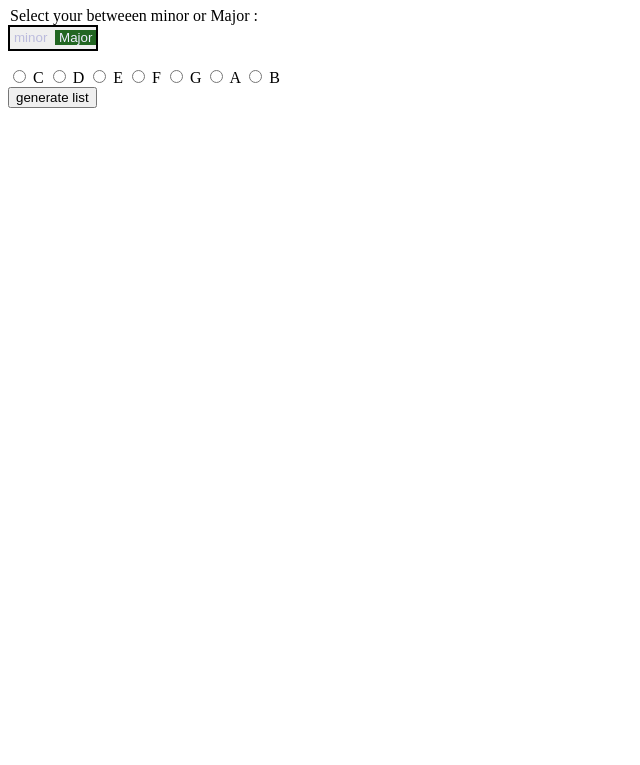
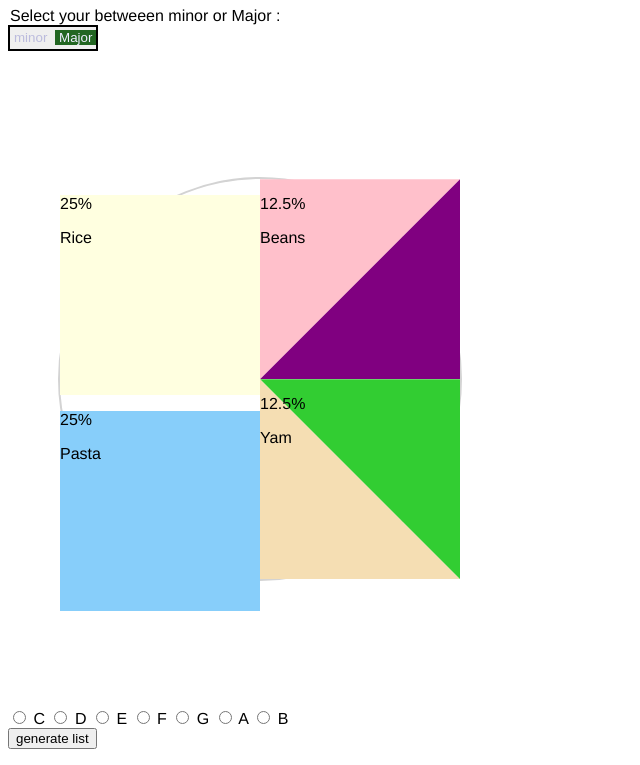
Before and after one commit to t-h2o/busic, a plain HTML site: page tools/index.html in a window 1280 px wide. Shown: the part 73-838 px from the top of the page, without its empty margins (0-640 px from the left). Before the commit the page ends 800 px from the top, so only its background shows below. Drawn offline with Linux system fonts and the light colour scheme.

Commit message:
wip create the circle quinth
https://blog.logrocket.com/building-interactive-pie-charts-css-and-html/#changing-the-border-colors-for-flair

```diff
--- a/tools/index.html
+++ b/tools/index.html
@@ -19,6 +19,42 @@
   <span aria-hidden="true">minor</span>
   <span aria-hidden="true">Major</span>
   </button>
+
+
+  <div class="pie-wrap">
+
+<div class="light-yellow entry">
+    <p>25%</p>
+    <p class="entry-value">Rice</p>
+</div>
+
+<div class="sky-blue entry">
+    <p>25%</p>
+    <p class="entry-value">Pasta</p>
+</div>
+
+<div class="pink entry">
+    <p>12.5%</p>
+    <p class="entry-value">Beans </p>
+</div>
+
+<div class="purple entry">
+    <p> 12.5%</p>
+    <p class="entry-value">Plantain</p>
+</div>
+
+<div class="green entry">
+    <p> 12.5%</p>
+    <p class="entry-value">Potato</p>
+</div>
+
+<div class="wheat entry">
+    <p> 12.5%</p>
+    <p class="entry-value">Yam</p>
+</div>
+
+</div>
+
     <div>
       <input type="radio" id="C" name="note" value="do" />
       <label for="do">C</label>
--- a/tools/main.css
+++ b/tools/main.css
@@ -31,3 +31,90 @@ label.switch {
   vertical-align: middle;
   user-select: none;
 }
+
+.wrapper{
+    display: flex;
+    align-items: center;
+    justify-content: center;
+}
+
+.pie-wrap{
+    border: 2px solid lightgrey;
+    width: 400px;
+    height: 400px;
+    margin: 10% 50px;
+    position: relative;
+    border-radius: 50%;
+    color: black;
+}
+
+pie-wrap .entry{
+    display: flex;
+    flex-direction: column;
+    justify-content: center;
+    align-items: center;
+}
+
+/* *the individual entries* */
+
+.sky-blue{
+    background-color: lightskyblue;
+    height:50%;
+    width: 50%;
+    display: block;
+}
+
+.light-yellow{
+    background-color: lightyellow;
+    height:50%;
+    width: 50%;
+}
+
+.pink{
+    background-color: pink;
+    height:50%;
+    position: absolute;
+    top: 0px;
+    right: 0;
+    width: 50%;
+    clip-path: polygon(0 0, 100% 0%, 0% 100%);
+}
+
+.purple{
+    background-color: purple;
+    height:50%;
+    width: 50%;
+    right: 0;
+    top: 0;
+    position: absolute;
+    clip-path:polygon(0% 100%, 100% 0%, 100% 100%);
+}
+
+.green{
+    background-color: limegreen;
+    height:50%;
+    width: 50%;
+    right: 0;
+    top: 50%;
+    position: absolute;
+    clip-path:polygon(0% 0%, 100% 0%, 100% 100%);
+}
+
+.wheat{
+    background-color: wheat;
+    height:50%;
+    width: 50%;
+    right: 0;
+    top: 50%;
+    position: absolute;
+    clip-path:polygon(0% 0%, 100% 100%, 0% 100%);
+}
+
+body{
+    font-family: Helvetica, sans-serif;
+}
+
+.heading{
+    text-align: center;
+    margin-top: 50px;
+}
```
